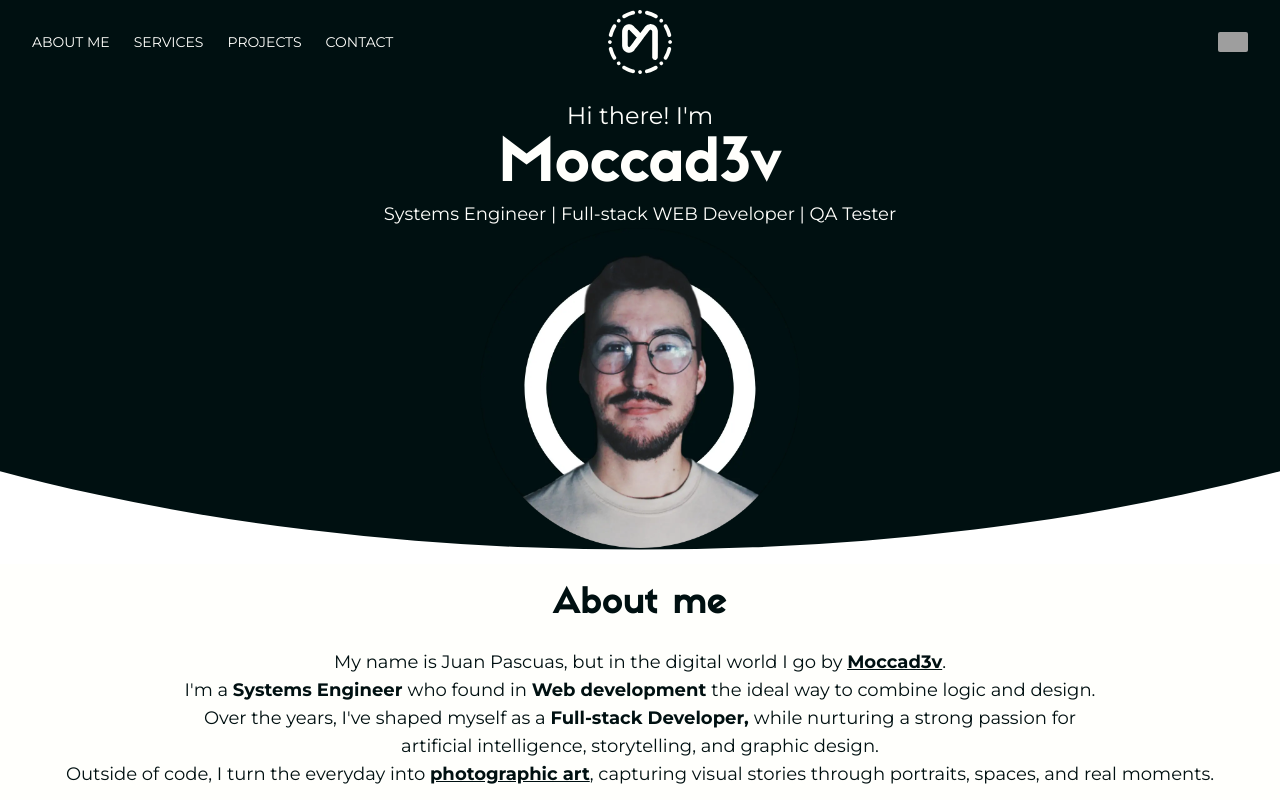
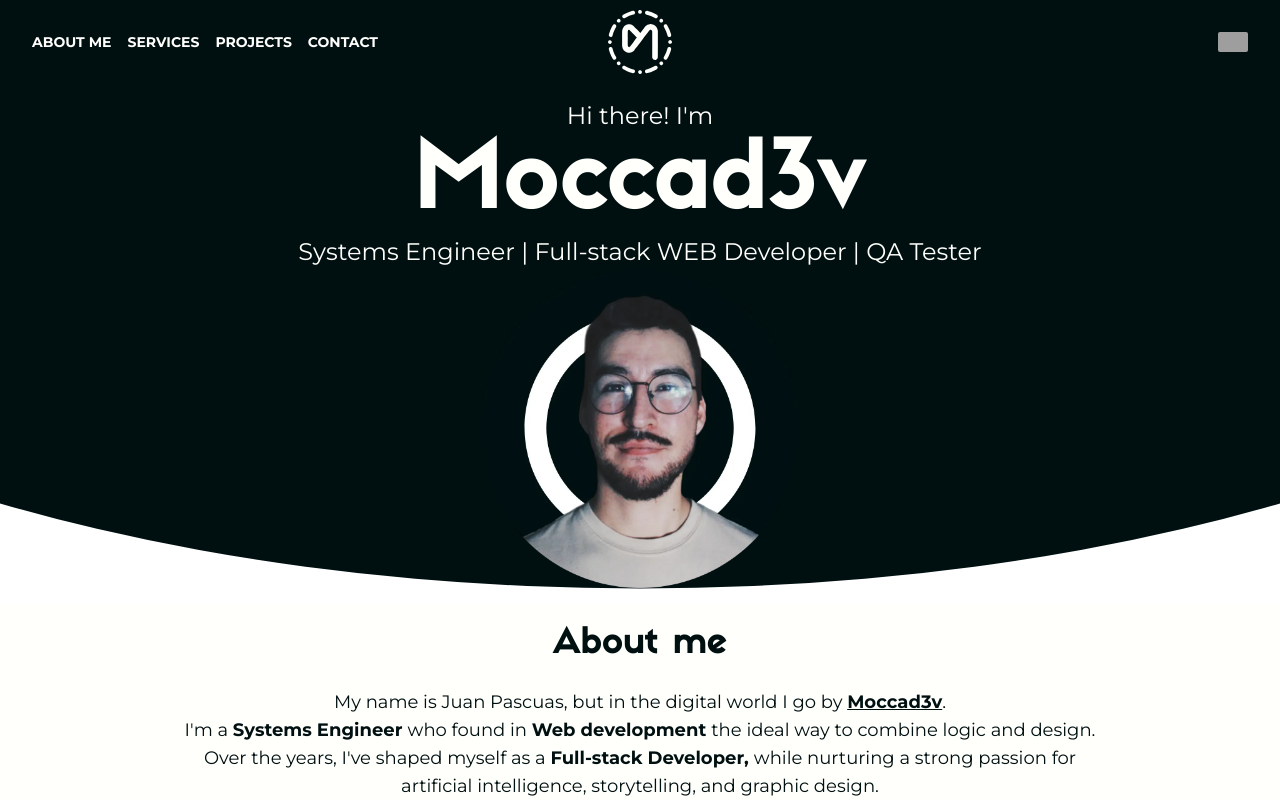
Before and after one commit to moccad3v/my-portfolio, a React (Vite) app: page / in a window 1280 px wide. Shown: the top 800 px of the page. Built offline with nearby package versions, Linux system fonts and the light colour scheme; grey boxes are pictures that could not be loaded.

Commit message:
Refactor index.html and src/App.jsx: update icon link, add font-bold class, adjust sizes and padding

```diff
--- a/index.html
+++ b/index.html
@@ -2,7 +2,12 @@
 <html lang="en">
   <head>
     <meta charset="UTF-8" />
-    <link rel="icon" type="image/svg+xml" href="/moccad3v.svg" sizes="any" />
+    <link
+      rel="icon"
+      type="image/svg+xml"
+      href="images/moccad3v.svg"
+      sizes="any"
+    />
     <link
       href="https://fonts.googleapis.com/css2?family=Montserrat:wght@300;400;700&display=swap"
       rel="stylesheet"
--- a/src/App.jsx
+++ b/src/App.jsx
@@ -47,11 +47,11 @@ function App() {
               setMenuOpen(!menuOpen);
             }}
           >
-            <Menu className="w-8 h-8 text-moccaWhite" />
+            <Menu className="w-8 h-8 text-moccaWhite " />
           </button>
 
           {/* Links de navegación (versión escritorio) */}
-          <div className="font-montserrat hidden md:flex gap-6 text-sm uppercase">
+          <div className="font-montserrat hidden md:flex gap-4 text-sm uppercase font-bold">
             {["aboutMe", "services", "projects", "contact"].map((item) => (
               <a key={item} href={`#${item}`} className="hover:text-moccaBlue">
                 {texts[item]}
@@ -84,12 +84,12 @@ function App() {
 
       {/* Menú desplegable en móviles */}
       {menuOpen && (
-        <div className="z-50 font-montserrat mobile-menu md:hidden absolute top-16 left-3 right-3 bg-moccaGrayT text-moccaWhite flex flex-col items-center gap-2 py-4 rounded-lg shadow-lg transition-all duration-300 ease-in-out">
+        <div className="z-50 font-montserrat mobile-menu md:hidden absolute top-16 left-2 right-2 bg-moccaGrayT text-moccaWhite flex flex-col items-center gap-4 py-4 rounded-lg shadow-lg transition-all duration-300 ease-linear">
           {["aboutMe", "services", "projects", "contact"].map((item) => (
             <a
               key={item}
               href={`#${item}`}
-              className="hover:text-moccaBlue"
+              className="hover:text-moccaBlue font-bold"
               onClick={() => setMenuOpen(false)}
             >
               {texts[item]}
@@ -106,10 +106,10 @@ function App() {
             <h1 className="text-moccaWhite text-2xl font-montserrat">
               {texts.hi}
             </h1>
-            <h1 className="text-moccaWhite text-6xl sifonn-font font-bold">
+            <h1 className="text-moccaWhite text-6xl md:text-8xl sifonn-font">
               Moccad3v
             </h1>
-            <h1 className="text-moccaWhite text-lg font-montserrat px-4">
+            <h1 className="text-moccaWhite text-2xl font-montserrat px-4">
               {texts.headline}
             </h1>
           </div>
```
